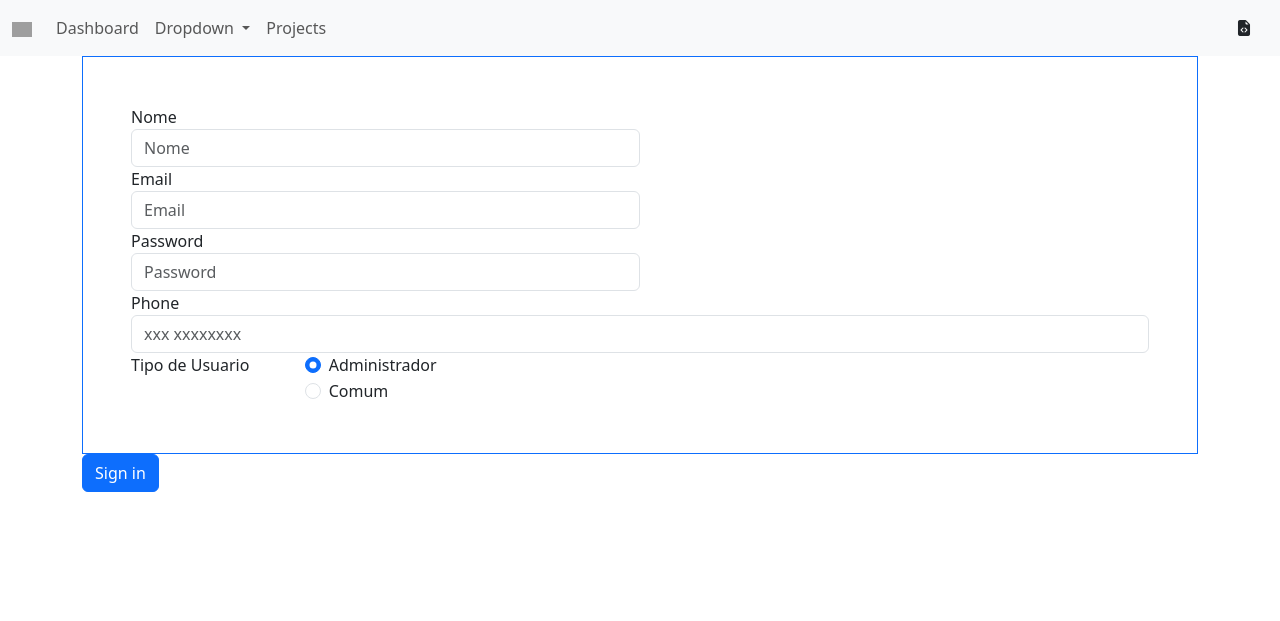
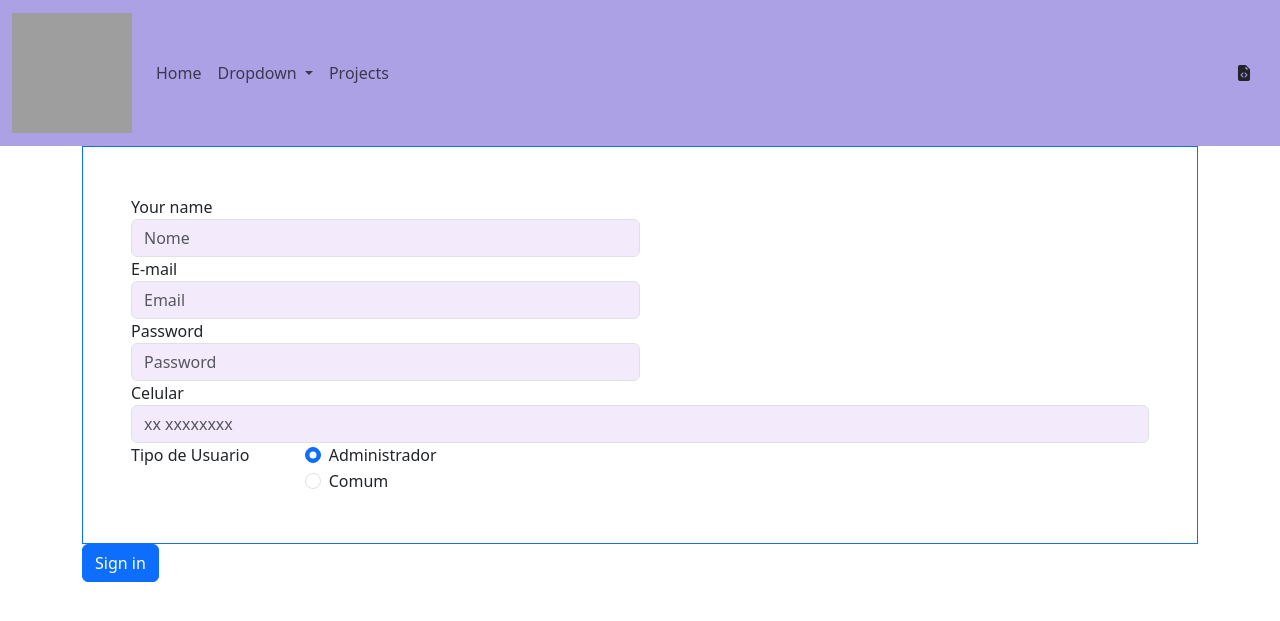
Before and after one commit to VeridianaAmaral/HamsterShop-PHP, a PHP site: page /mvc/usuario/cadastrar in a window 1280 px wide. Shown: the top 621 px of the page. Run offline with PHP 8.4, Linux system fonts and the light colour scheme; grey boxes are pictures that could not be loaded.

Commit message:
Estilizando as páginas de cadastro e navbar

```diff
--- a/mvc/controllers/UsuarioController.php
+++ b/mvc/controllers/UsuarioController.php
@@ -15,7 +15,7 @@ class UsuarioController extends Controller{
 
         $usuario = new Usuario();
         $usuario->logar($user);
-        $this->redirect('/');
+        $this->redirect('');
 
     }
 
@@ -40,7 +40,7 @@ class UsuarioController extends Controller{
 
     function deslogar(){
         session_destroy();
-        $this->redirect("/");
+        $this->redirect("");
       }
 
     function admin(){
--- /dev/null
+++ b/mvc/styles/index.css
@@ -0,0 +1,4 @@
+/* not working */
+.button-color {
+    background-color: #F3EBFC"
+}
--- a/mvc/views/cadastroUsuario.php
+++ b/mvc/views/cadastroUsuario.php
@@ -1,21 +1,21 @@
 <form action = "<?php echo APP . 'usuario/salvar'?>" method = "POST">
   <div class="form-row">
   <div class="form-group col-md-6">
-      <label for="inputEmail4">Nome</label>
-      <input type="text" class="form-control" id="inputNome4" placeholder="Nome" name= "nome">
+      <label for="inputEmail4">Your name</label>
+      <input type="text" class="form-control" id="inputNome4" placeholder="Nome" name= "nome" style="background-color: #F3EBFC">
     </div>
     <div class="form-group col-md-6">
-      <label for="inputEmail4">Email</label>
-      <input type="email" class="form-control" id="inputEmail4" placeholder="Email" name= "email">
+      <label for="inputEmail4">E-mail</label>
+      <input type="email" class="form-control" id="inputEmail4" placeholder="Email" name= "email" style="background-color: #F3EBFC">
     </div>
     <div class="form-group col-md-6">
       <label for="inputPassword4">Password</label>
-      <input type="password" class="form-control" id="inputPassword4" placeholder="Password" name="senha">
+      <input type="password" class="form-control" id="inputPassword4" placeholder="Password" name="senha" style="background-color: #F3EBFC">
     </div>
   </div>
   <div class="form-group">
-    <label for="inputPhone">Phone</label>
-    <input type="text" class="form-control" id="inputPhone" placeholder="xxx xxxxxxxx" name= "telefone">
+    <label for="inputPhone">Celular</label>
+    <input type="text" class="form-control button-color" id="inputPhone" placeholder="xx xxxxxxxx" name= "telefone" style="background-color: #F3EBFC">
   </div>
   <fieldset class="form-group">
     <div class="row">
--- a/mvc/views/template.php
+++ b/mvc/views/template.php
@@ -17,7 +17,7 @@
 <body>
 
 <!-- Navbar -->
-<nav class="navbar navbar-expand-lg navbar-light bg-light">
+<nav class="navbar navbar-expand-lg navbar-light" style="background-color: #ACA1E4">
   <!-- Container wrapper -->
   <div class="container-fluid">
     <!-- Toggle button -->
@@ -38,16 +38,17 @@
       <!-- Navbar brand -->
       <a class="navbar-brand mt-2 mt-lg-0" href="#">
         <img
-          src="https://mdbcdn.b-cdn.net/img/logo/mdb-transaprent-noshadows.webp"
-          height="15"
-          alt="MDB Logo"
+          src="./../../assets/BlackWhiteHamster.svg"
+          alt="Hamster Logo"
           loading="lazy"
+          width= 120px
+          height=120px;
         />
       </a>
       <!-- Left links -->
       <ul class="navbar-nav me-auto mb-2 mb-lg-0">
         <li class="nav-item">
-          <a class="nav-link" href="#">Dashboard</a>
+          <a class="nav-link" href="#">Home</a>
         </li>
         <li class="nav-item dropdown">
         <a class="nav-link dropdown-toggle" href="#" id="navbarDropdown" role="button" data-toggle="dropdown" aria-haspopup="true" aria-expanded="false">
```
Also changed, not shown: mvc/bancoDados.sql (deleted, +0 -45 lines).
